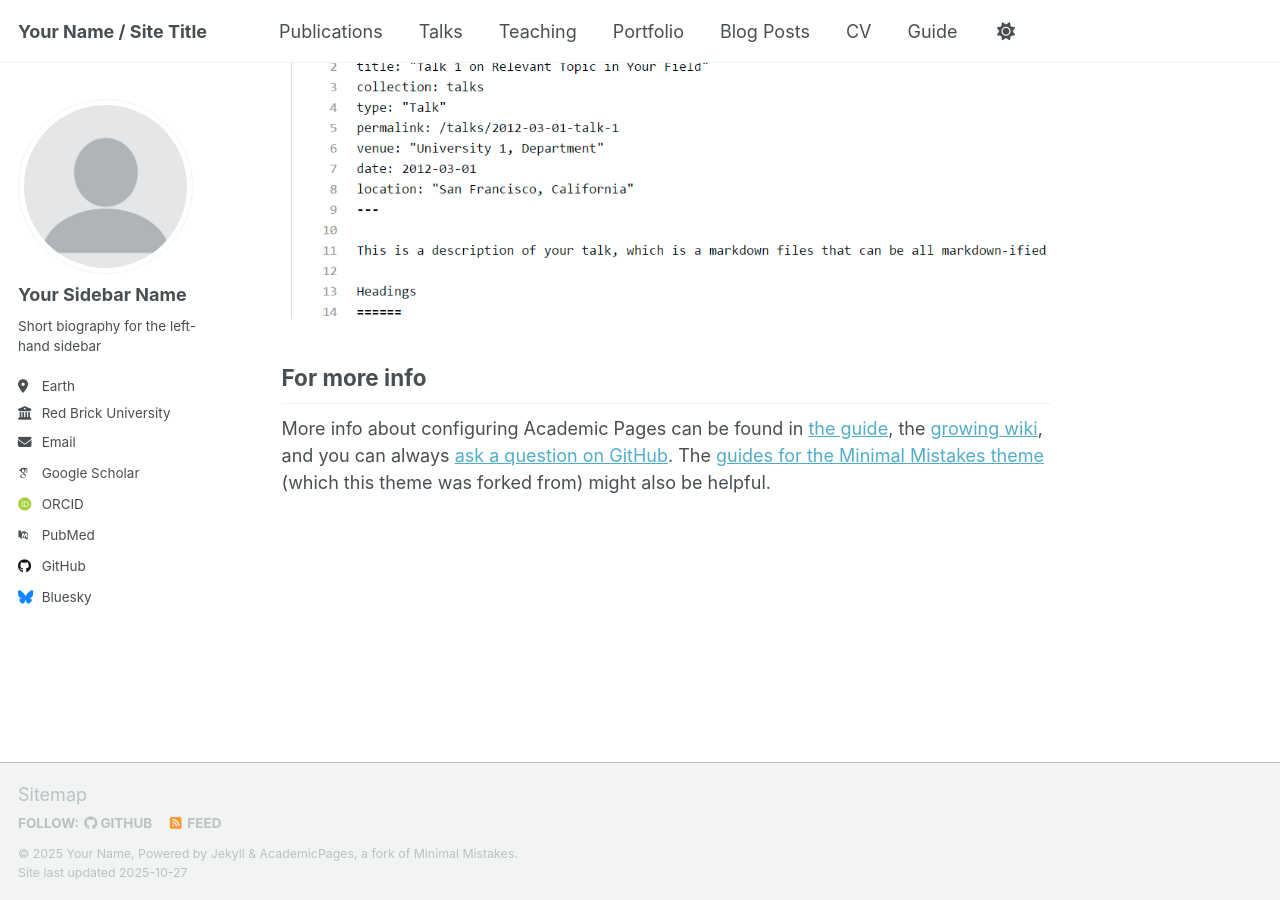
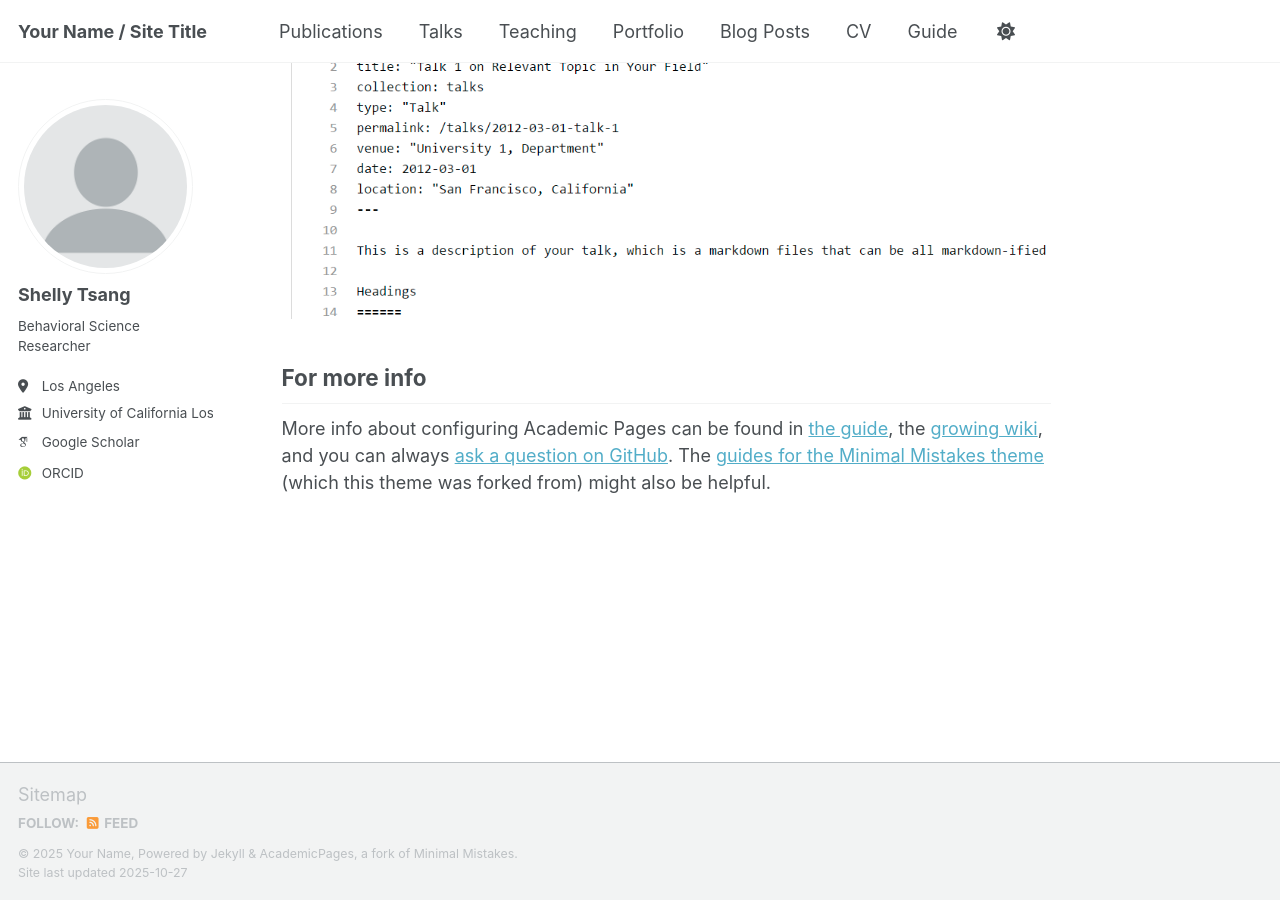
Before and after one commit to shellytsang/.github.io, a Jekyll site: the page built from _pages/about.md, in a window 1280 px wide and 900 px high, scrolled down 2880 px. Built offline with Jekyll 4.4.1, drawn with Linux system fonts in a browser that asks for light colours; some web fonts are replaced; a script that is not in the unit is left out.

Commit message:
Update _config.yml

```diff
--- a/_config.yml
+++ b/_config.yml
@@ -24,23 +24,23 @@ repository               : "academicpages/academicpages.github.io"
 author:
   # Biographic information
   avatar           : "profile.png"
-  name             : "Your Sidebar Name"
+  name             : "Shelly  Tsang"
   pronouns         : # example: "she/her"
-  bio              : "Short biography for the left-hand sidebar"
-  location         : "Earth"
-  employer         : "Red Brick University"
+  bio              : "Behavioral Science Researcher"
+  location         : "Los Angeles"
+  employer         : "University of California Los Angeles"
   uri              : # URL
-  email            : "none@example.org"
+  # email            : "none@example.org"
 
   # Academic websites
   academia         : # URL
   arxiv            : # URL - Update with the correct link to your profile
-  googlescholar    : "https://scholar.google.com/citations?user=PS_CX0AAAAAJ"
+  googlescholar    : "https://scholar.google.com/citations?user=K6Ct6_wAAAAJ&hl=en"
   inspire-hep      : # URL
   impactstory      : # URL
-  orcid            : "https://orcid.org/yourorcidurl"
+  orcid            : "https://orcid.org/0000-0002-7239-8607"
   semantic         : # URL
-  pubmed           : "https://www.ncbi.nlm.nih.gov/pubmed/?term=john+snow"
+  pubmed           : # "https://www.ncbi.nlm.nih.gov/pubmed/?term=john+snow"
   researchgate     : # URL
   scopus           : # URL
 
@@ -48,13 +48,13 @@ author:
   bitbucket        : # Username - Update with your username on the site
   codepen          : # Username
   dribbble         : # Username
-  github           : "academicpages"
+  github           : # "academicpages"
   kaggle           : # Username
   stackoverflow    : # User number or user number and name (i.e., use "1" or "1/jeff-atwood")
 
   # Social media
   artstation       : # Username
-  bluesky          : "bsky.app" # Replace this with you Bluesky username
+  bluesky          : # "bsky.app" # Replace this with you Bluesky username
   facebook         : # Username
   flickr           : # Username
   foursquare       : # Username
```
